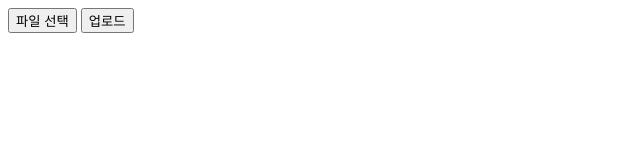
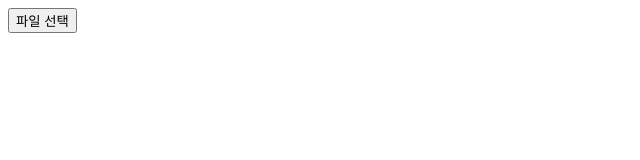
Before and after one commit to jdwcg/fileInputTest, a plain HTML site: page index.html in a window 1280 px wide. Shown: the whole page, without its empty margins (0-640 px from the left). Drawn offline with Linux system fonts and the light colour scheme.

Commit message:
일단 백업

```diff
--- a/index.html
+++ b/index.html
@@ -8,7 +8,7 @@
    <body>
       <div id="file-container"></div>
       <button onclick="addFileInput()">파일 선택</button>
-      <button onclick="uploadFiles()">업로드</button>
+      <!-- <button onclick="uploadFiles()">업로드</button> -->
 
       <script>
          var fileIndex = 0
```
